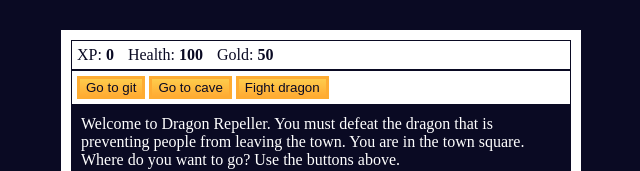
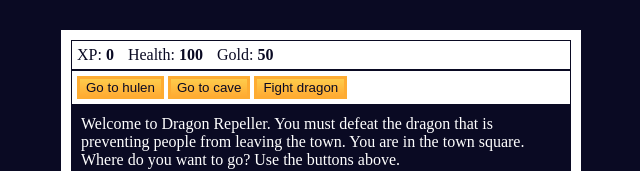
Before and after one commit to glennpe83/rollespill, a plain HTML site: page index.html in a window 1280 px wide. Shown: the top 171 px of the page, without its empty margins (319-959 px from the left). Drawn offline with Linux system fonts and the light colour scheme.

Commit message:
Endret tekst på button1

```diff
--- a/index.html
+++ b/index.html
@@ -13,7 +13,7 @@
         <span class="stat">Gold: <strong><span id="goldText">50</span></strong></span>
       </div>
       <div id="controls">
-        <button id="button1">Go to git</button>
+        <button id="button1">Go to hulen</button>
         <button id="button2">Go to cave</button>
         <button id="button3">Fight dragon</button>
       </div>
```
